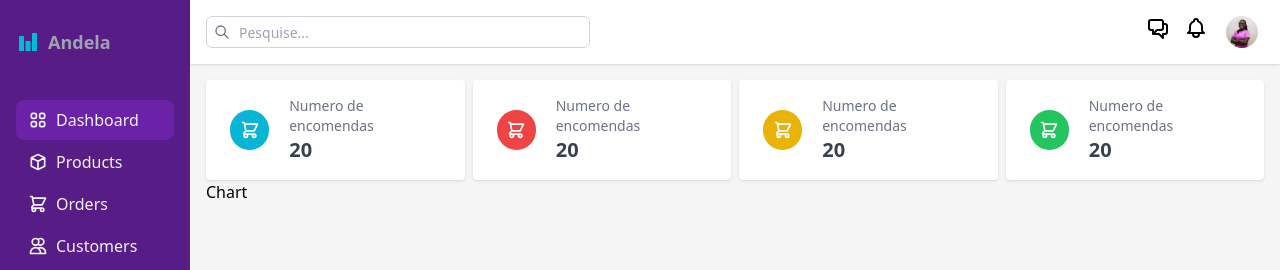
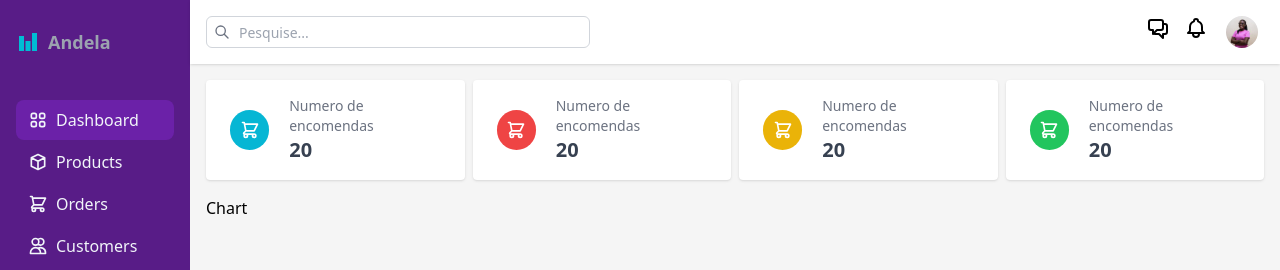
Before and after one commit to MatolaTheCoder/andela-sweet-gift, a React (Create React App) app: page / in a window 1280 px wide. Shown: the top 270 px of the page. Built offline with nearby package versions, Linux system fonts and the light colour scheme.

Commit message:
Dashboard chart

```diff
--- a/src/components/Dashboard.jsx
+++ b/src/components/Dashboard.jsx
@@ -4,7 +4,7 @@ import DashboardChart from './DashboardChart'
 
 export default function Dashboard() {
   return (
-    <div>
+    <div className='flex flex-col gap-4'>
       <DashboardStatsGrid/>
       <DashboardChart/>
     </div>
```
